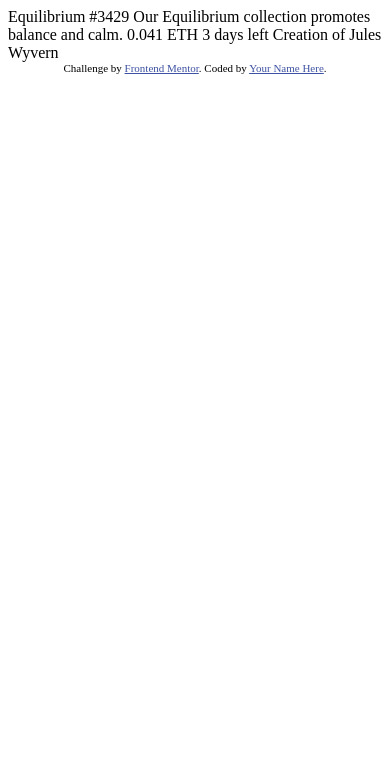
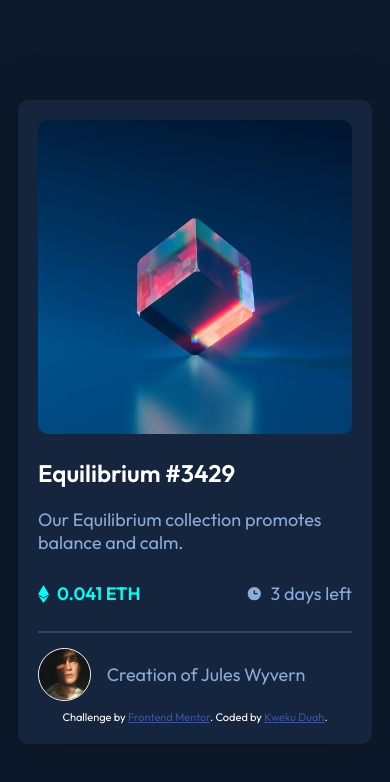
Before and after one commit to kwekuduahh/nft-card-component, a plain HTML site: page index.html in a window 390 px wide. Drawn offline with Linux system fonts and the light colour scheme.

Commit message:
responsive nft card component

```diff
--- a/css/styles.css
+++ b/css/styles.css
@@ -1,3 +1,122 @@
+:root {
+    --soft-blue: hsl(215, 51%, 70%);
+    --Cyan: hsl(178, 100%, 50%);
+    --very-dark-blue-bg: hsl(217, 54%, 11%);
+    --very-dark-blue-card: hsl(216, 50%, 16%);
+    --very-dark-blue-hr: hsl(215, 32%, 27%);
+    --white: hsl(0, 0%, 100%);
+}
+
+body {
+    margin: 0;
+    color: var(--white);
+    font-family: "Outfit", arial;
+}
+
+p,
+span {
+    color: var(--soft-blue);
+    font-size: 18px;
+    font-size: clamp(1.1rem, 18px, 1.3rem);
+}
+
+hr {
+    margin: 16px 0;
+    border: 1px solid var(--very-dark-blue-hr);
+}
+
+.background {
+    display: flex;
+    justify-content: center;
+    align-items: center;
+    background-color: var(--very-dark-blue-bg);
+    height: 100dvh;
+}
+
+.nft-details span:nth-child(1) {
+    font-weight: 600;
+    color: var(--Cyan);
+}
+
+.content h1:hover,
+.card-footer span>span:hover {
+    color: var(--Cyan);
+}
+
+.container {
+    background-color: var(--very-dark-blue-card);
+    width: clamp(304px, 90%, 314px);
+    height: fit-content;
+    padding: 20px 20px;
+    border-radius: 10px;
+    box-shadow: 0px 4px 50px 4px rgba(0, 0, 0, 0.20);
+}
+
+.image-container {
+    border-radius: 10px
+}
+
+.image-container>img {
+    opacity: 1;
+    width: 100%;
+    height: auto;
+    object-fit: cover;
+    border-radius: 10px;
+    backface-visibility: hidden;
+    transition: 0.5s ease;
+}
+
+.image-overlay {
+    position: absolute;
+    opacity: 0;
+    background-color: var(--Cyan);
+    width: clamp(304px, 90%, 314px);
+    height: clamp(304px, 90%, 314px);
+    border-radius: 10px;
+    transform: translate(0%, -100%);
+    transition: .5s ease;
+    text-align: center;
+    display: flex;
+    justify-content: center;
+    align-items: center;
+}
+
+.image-container>img:hover {
+    opacity: .3;
+}
+
+.image-overlay:hover {
+    opacity: 1;
+}
+
+.nft-details {
+    display: flex;
+    justify-content: space-between;
+    padding: 10px 0;
+}
+
+.nft-details span {
+    display: flex;
+    align-items: center;
+    column-gap: 8px;
+}
+
+
+.card-footer {
+    margin: 10px 0;
+    display: flex;
+    column-gap: 16px;
+    align-items: center;
+    height: clamp(6dvh, 36px, 10dvh);
+}
+
+.card-footer img {
+    border: 1px solid var(--white);
+    border-radius: 36px;
+    height: 100%;
+    object-fit: cover;
+}
+
 .attribution {
     font-size: 11px;
     text-align: center;
--- a/index.html
+++ b/index.html
@@ -3,8 +3,8 @@
 
 <head>
   <meta charset="UTF-8">
+  <!-- displays site properly based on user's device -->
   <meta name="viewport" content="width=device-width, initial-scale=1.0">
-  <!-- displays site properly based on user's device -->
 
   <link rel="icon" type="image/png" sizes="32x32" href="./images/favicon-32x32.png">
 
@@ -16,27 +16,51 @@
   <!-- Links to the Google Fonts - Outfit -->
   <link rel="preconnect" href="https://fonts.googleapis.com">
   <link rel="preconnect" href="https://fonts.gstatic.com" crossorigin>
-  <link href="https://fonts.googleapis.com/css2?family=Outfit:wght@300;400;600&family=Rubik:wght@300;400&display=swap"
-    rel="stylesheet">
+  <link href="https://fonts.googleapis.com/css2?family=Outfit:wght@300;400;600&display=swap" rel="stylesheet">
 
 
 </head>
 
 <body>
 
-  Equilibrium #3429
+  <main class="background">
+    <article class="container">
 
-  Our Equilibrium collection promotes balance and calm.
+      <div class="image-container">
+        <img src="images/image-equilibrium.jpg" alt="NFT image">
+        <div class="image-overlay"><img src="images/icon-view.svg" alt=""></div>
+      </div>
 
-  0.041 ETH
-  3 days left
+      <div class="content">
+        <h1>Equilibrium #3429</h1>
 
-  Creation of Jules Wyvern
+        <p>Our Equilibrium collection promotes balance and calm.</p>
 
-  <div class="attribution">
-    Challenge by <a href="https://www.frontendmentor.io?ref=challenge" target="_blank">Frontend Mentor</a>.
-    Coded by <a href="#">Your Name Here</a>.
-  </div>
+        <div class="nft-details">
+          <span id="eth-value">
+            <img src="images/icon-ethereum.svg" alt="ethereum icon">
+            0.041 ETH
+          </span>
+          <span id="eth-timestamp">
+            <img src="images/icon-clock.svg" alt="clock icon">
+            3 days left
+          </span>
+        </div>
+
+        <hr>
+
+        <div class="card-footer">
+          <img src="images/image-avatar.png" alt="avatar image">
+          <span>Creation of <span>Jules Wyvern</span></span>
+        </div>
+
+        <div class="attribution">
+          Challenge by <a href="https://www.frontendmentor.io?ref=challenge" target="_blank">Frontend Mentor</a>.
+          Coded by <a href="https://github.com/kwekuduahh">Kweku Duah</a>.
+        </div>
+      </div>
+    </article>
+  </main>
 </body>
 
 </html>
```
